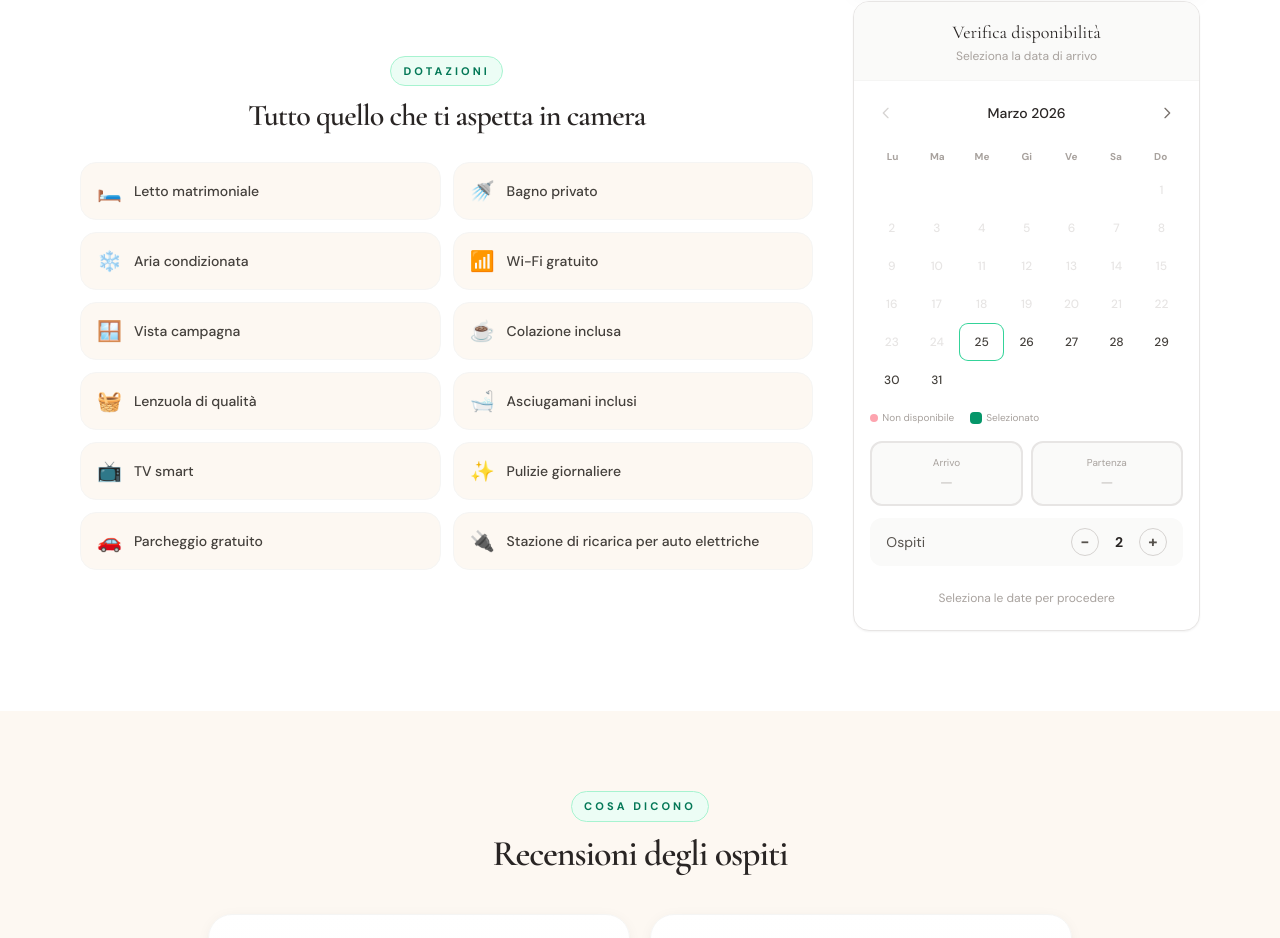
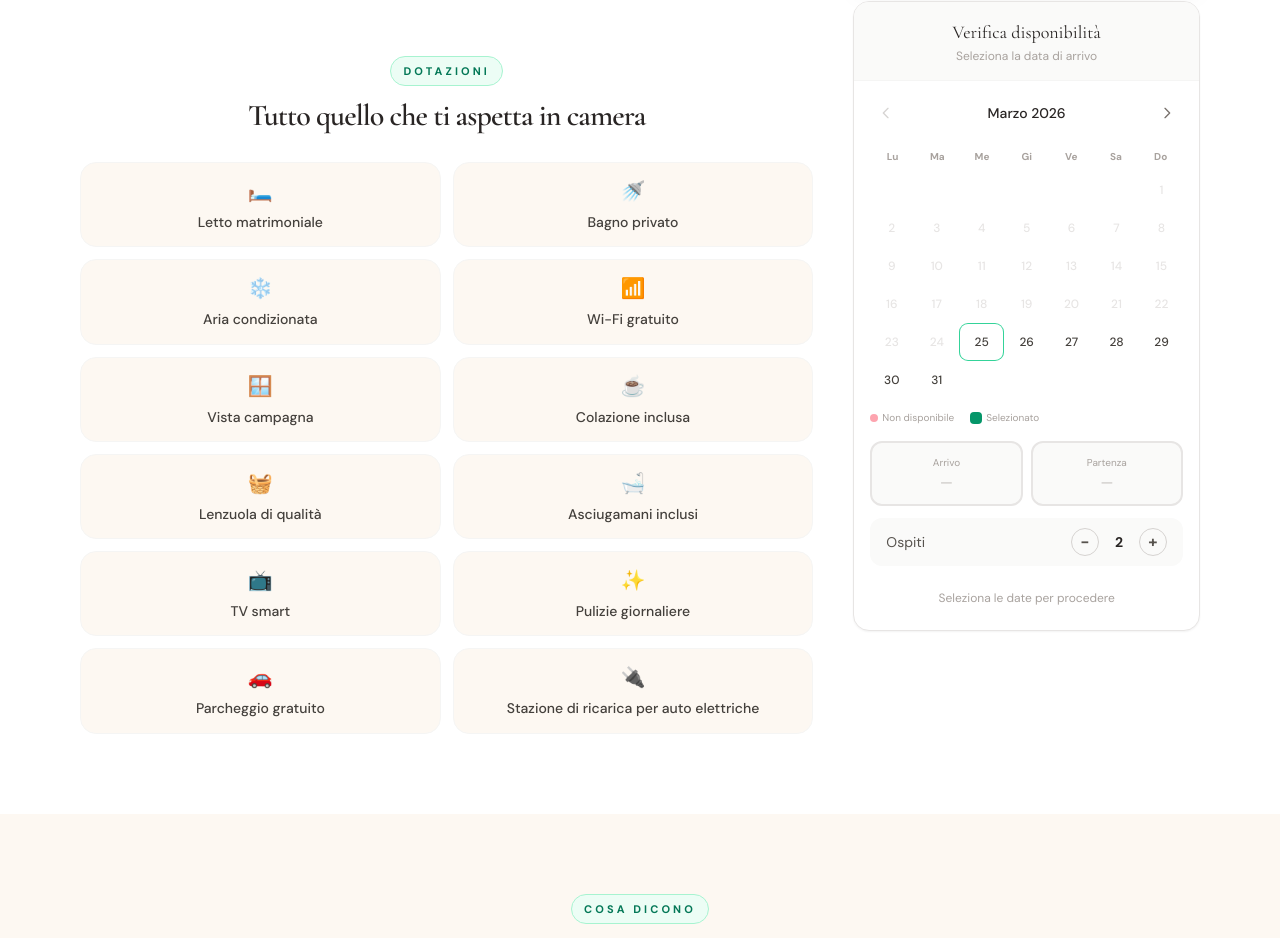
Before and after one commit to Manuell00/la-terrazza-web, a Next.js app: page /camere/luna in a window 1280 px wide. Shown: the part 1227-2165 px from the top of the page. Built offline with nearby package versions, Linux system fonts and the light colour scheme; no server answers.

Commit message:
Center room feature cards content

```diff
--- a/src/components/RoomPageTemplate.tsx
+++ b/src/components/RoomPageTemplate.tsx
@@ -187,7 +187,7 @@ export default function RoomPageTemplate({ room, otherRooms }: Props) {
                   {expandedFeatures.map((f, index) => (
                     <div
                       key={f.label}
-                      className={`flex items-center gap-3 rounded-[16px] border border-stone-100 bg-cream-50 px-4 py-3.5 transition-all duration-200 hover:border-emerald-100 hover:bg-emerald-50/40 ${
+                      className={`flex flex-col items-center justify-center gap-2 rounded-[16px] border border-stone-100 bg-cream-50 px-4 py-3.5 text-center transition-all duration-200 hover:border-emerald-100 hover:bg-emerald-50/40 ${
                         index >= collapsedFeatures.length
                           ? showAllFeatures
                             ? ""
@@ -200,7 +200,7 @@ export default function RoomPageTemplate({ room, otherRooms }: Props) {
                       }`}
                     >
                       <span className="text-xl">{f.icon}</span>
-                      <span className="text-sm font-medium text-stone-700">{f.label}</span>
+                      <span className="text-sm font-medium leading-snug text-stone-700">{f.label}</span>
                     </div>
                   ))}
                 </div>
```
